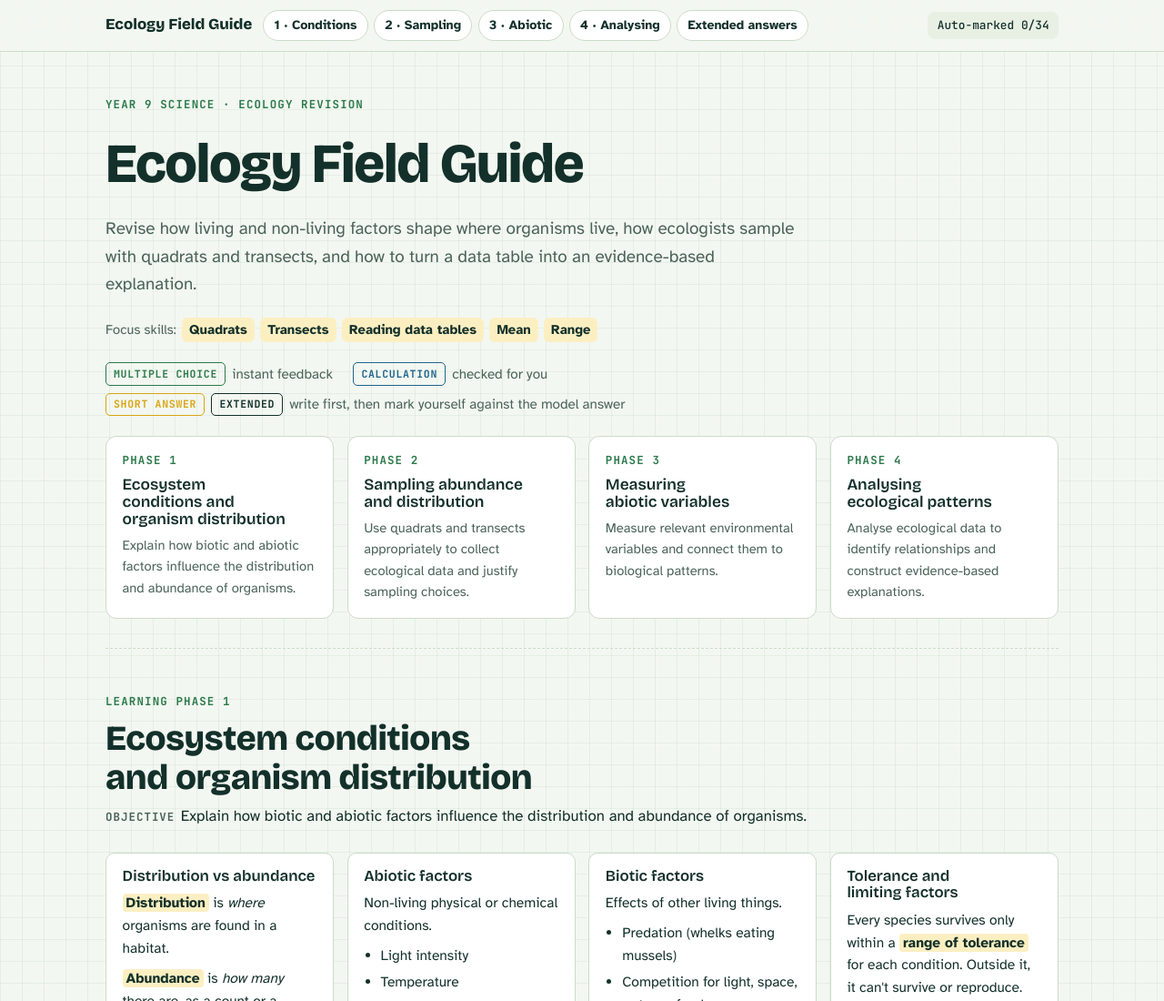
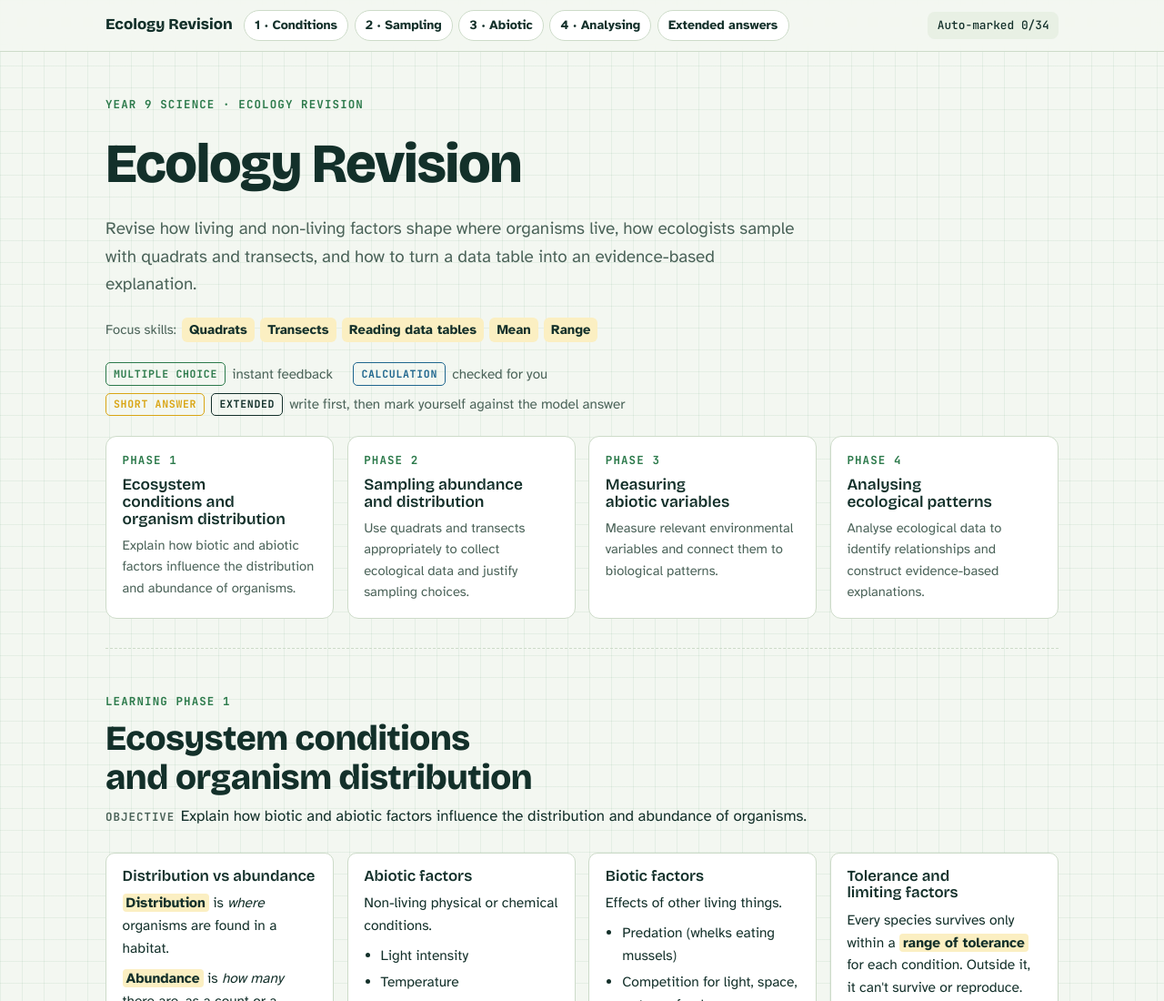
Before and after one commit to rosiebutler-lgtm/L2-Meiosis, a plain HTML site: page ecology.html in a window 1280 px wide. Shown: the top 1100 px of the page at 91% size. Drawn offline with nearby package versions, Linux system fonts and the light colour scheme.

Commit message:
Rename ecology page to Ecology Revision
Co-Authored-By: Claude Opus 5.5 <noreply@anthropic.com>
Claude-Session: https://claude.ai/code/session_01WeYB9H2oKJtJP1J7bvxT72

```diff
--- a/ecology.html
+++ b/ecology.html
@@ -3,7 +3,7 @@
 <head>
 <meta charset="utf-8">
 <meta name="viewport" content="width=device-width, initial-scale=1, viewport-fit=cover">
-<title>Y9 Ecology Field Guide</title>
+<title>Y9 Ecology Revision</title>
 <link rel="preconnect" href="https://fonts.googleapis.com">
 <link rel="preconnect" href="https://fonts.gstatic.com" crossorigin>
 <link href="https://fonts.googleapis.com/css2?family=Atkinson+Hyperlegible:wght@400;700&family=Bricolage+Grotesque:opsz,wght@12..96,600;12..96,800&family=JetBrains+Mono:wght@500;700&display=swap" rel="stylesheet">
@@ -178,7 +178,7 @@ footer{padding-block:2.5rem 3rem;border-top:1px dashed var(--line);font-size:.9r
 <body>
 <header class="bar">
   <div class="wrap">
-    <a class="brand" href="#top">Ecology Field Guide</a>
+    <a class="brand" href="#top">Ecology Revision</a>
     <nav class="chips" aria-label="Sections">
       <a href="#p1">1 · Conditions</a>
       <a href="#p2">2 · Sampling</a>
@@ -193,7 +193,7 @@ footer{padding-block:2.5rem 3rem;border-top:1px dashed var(--line);font-size:.9r
 <main class="wrap" id="top">
   <section class="hero">
     <span class="eyebrow">Year 9 Science · Ecology revision</span>
-    <h1>Ecology Field Guide</h1>
+    <h1>Ecology Revision</h1>
     <p class="lede">Revise how living and non-living factors shape where organisms live, how ecologists sample with quadrats and transects, and how to turn a data table into an evidence-based explanation.</p>
     <div class="focus"><span class="muted">Focus skills:</span><span class="pill">Quadrats</span><span class="pill">Transects</span><span class="pill">Reading data tables</span><span class="pill">Mean</span><span class="pill">Range</span></div>
     <ul class="how">
```
